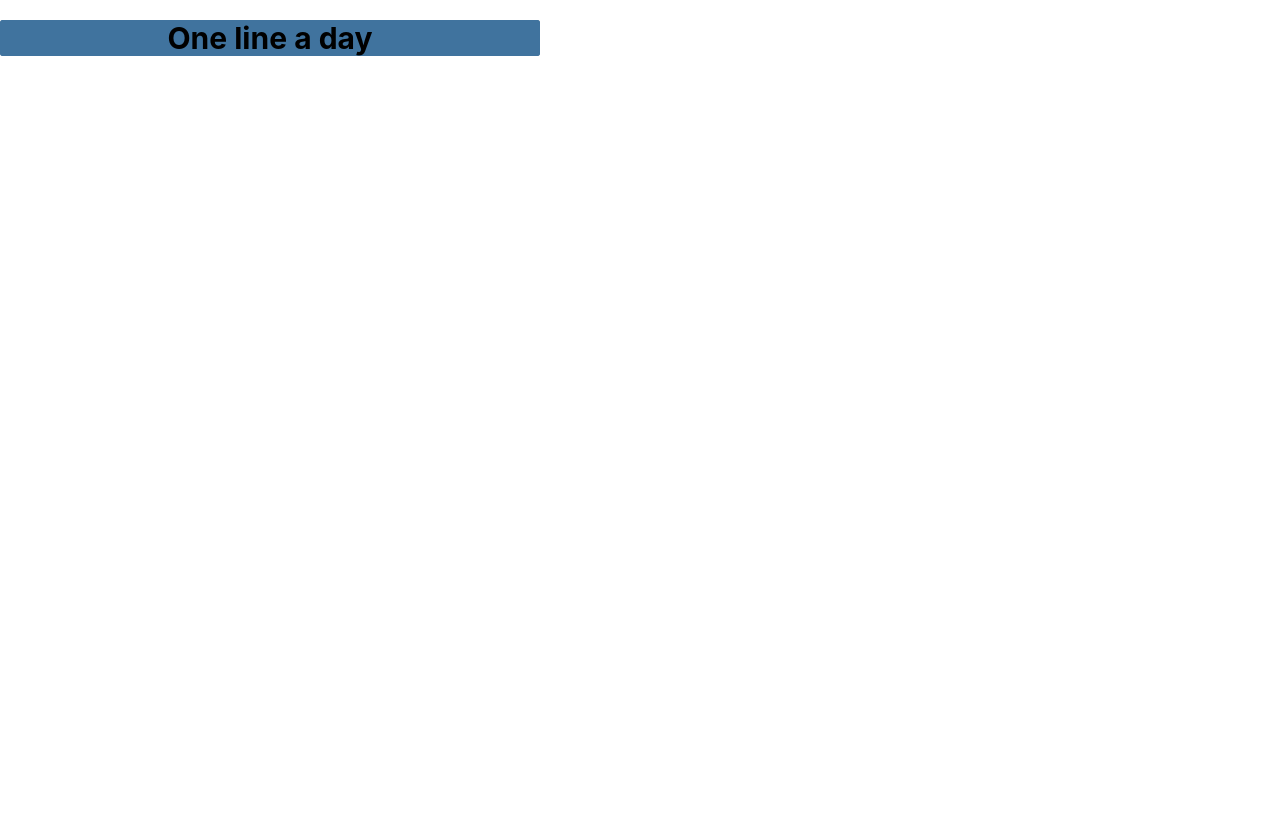
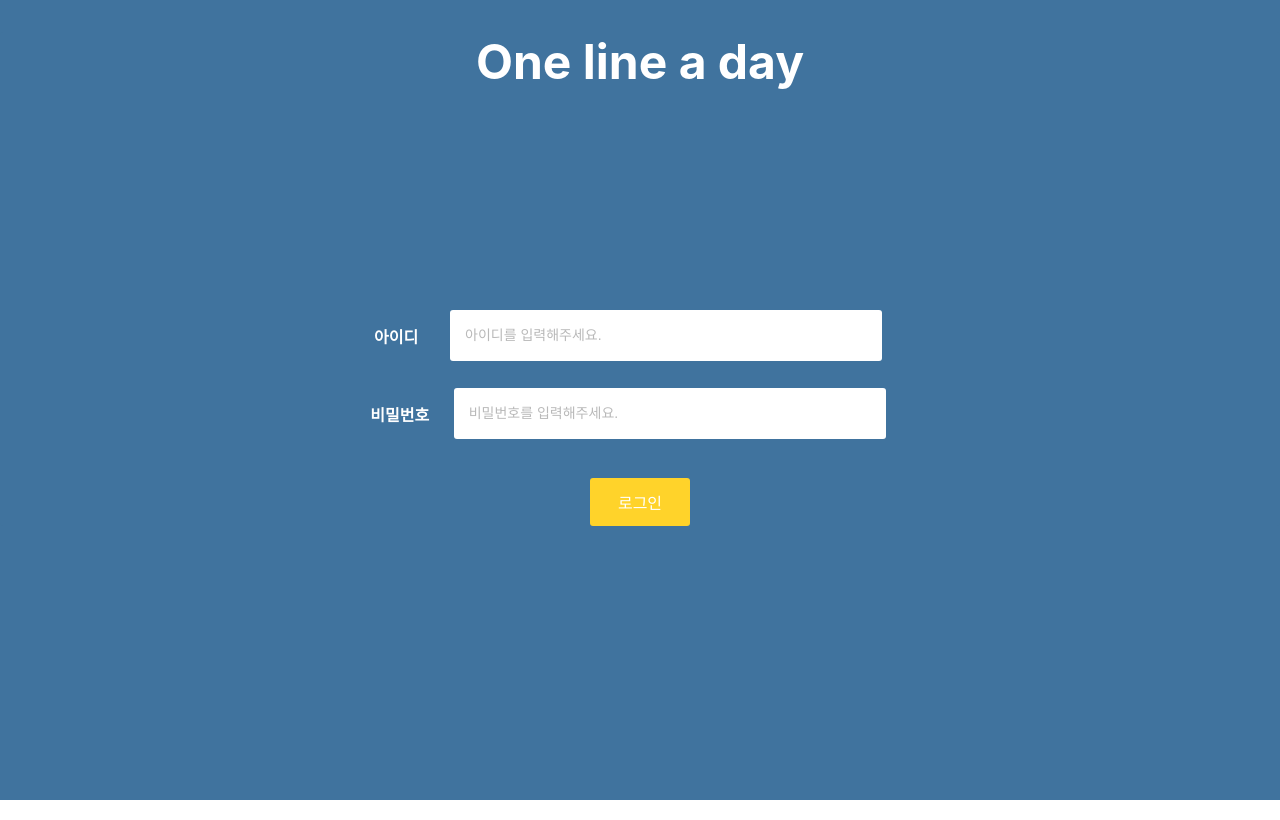
Before and after one commit to LWC-DevStudy/ProjectOneLine-Client, a React (Create React App) app in the folder oneline-community/: page /login in a window 1280 px wide. Built offline with nearby package versions, Linux system fonts and the light colour scheme.

Commit message:
💄 로그인 페이지 뷰

```diff
--- a/oneline-community/src/pages/Login.js
+++ b/oneline-community/src/pages/Login.js
@@ -1,26 +1,107 @@
 import React from 'react';
 // style
-import styled from 'styled-components';
+import styled, { css } from 'styled-components';
+import { flexBox } from '../shared/style';
 
 // elements
 import Grid from '../elements/Grid.js';
+import Input from '../elements/Input.js';
+import Button from '../elements/Button';
 
 function Login() {
   return (
     <React.Fragment>
-      <Grid height="100%" bgColor="blue">
-        <Grid width="100%" bgColor="blue">
+      <LoginWrap>
+        <Grid width="100%" margin="auto" padding="0" bgColor="blue">
           <Once>One line a day</Once>
+          <LoginForm>
+            <Grid margin="auto">
+              <Grid
+                margin="0px 0px 0px -12px"
+                addstyle={() => {
+                  return css`
+                    ${flexBox('space-between', 'space-between')}
+                  `;
+                }}
+              >
+                <Input
+                  width="80%"
+                  padding="15px"
+                  bgColor="white"
+                  placeholder="아이디를 입력해주세요."
+                  label="아이디"
+                  id="username"
+                  name="username"
+                  type="username"
+                  margin="5% auto"
+                  addstyle={() => {
+                    return css`
+                      display: block;
+                    `;
+                  }}
+                />
+              </Grid>
+              <Grid
+                margin="0px 0px 0px -12px"
+                addstyle={() => {
+                  return css`
+                    ${flexBox('space-between', 'space-between')}
+                  `;
+                }}
+              >
+                <Input
+                  width="80%"
+                  bgColor="white"
+                  padding="15px"
+                  label="비밀번호"
+                  placeholder="비밀번호를 입력해주세요."
+                  id="password"
+                  name="password"
+                  type="password"
+                  margin="auto"
+                  addstyle={() => {
+                    return css`
+                      display: block;
+                    `;
+                  }}
+                />
+              </Grid>
+            </Grid>
+            <Button
+              type="submit"
+              width="100px"
+              padding="12px"
+              margin="3% auto"
+              addstyle={() => {
+                return css`
+                  display: block;
+                `;
+              }}
+            >
+              로그인
+            </Button>
+          </LoginForm>
         </Grid>
-      </Grid>
+      </LoginWrap>
     </React.Fragment>
   );
 }
 
+const LoginWrap = styled.div`
+  overflow: hidden;
+  height: 100vh;
+  background-color: rgb(${(props) => props.theme.palette.blue});
+`;
+
 const Once = styled.h1`
-  font-size: 30px;
+  font-size: 3rem;
   text-align: center;
-  color: black;
+  color: white;
+`;
+
+const LoginForm = styled.form`
+  width: 100%;
+  margin: 15% auto;
 `;
 
 export default Login;
```
